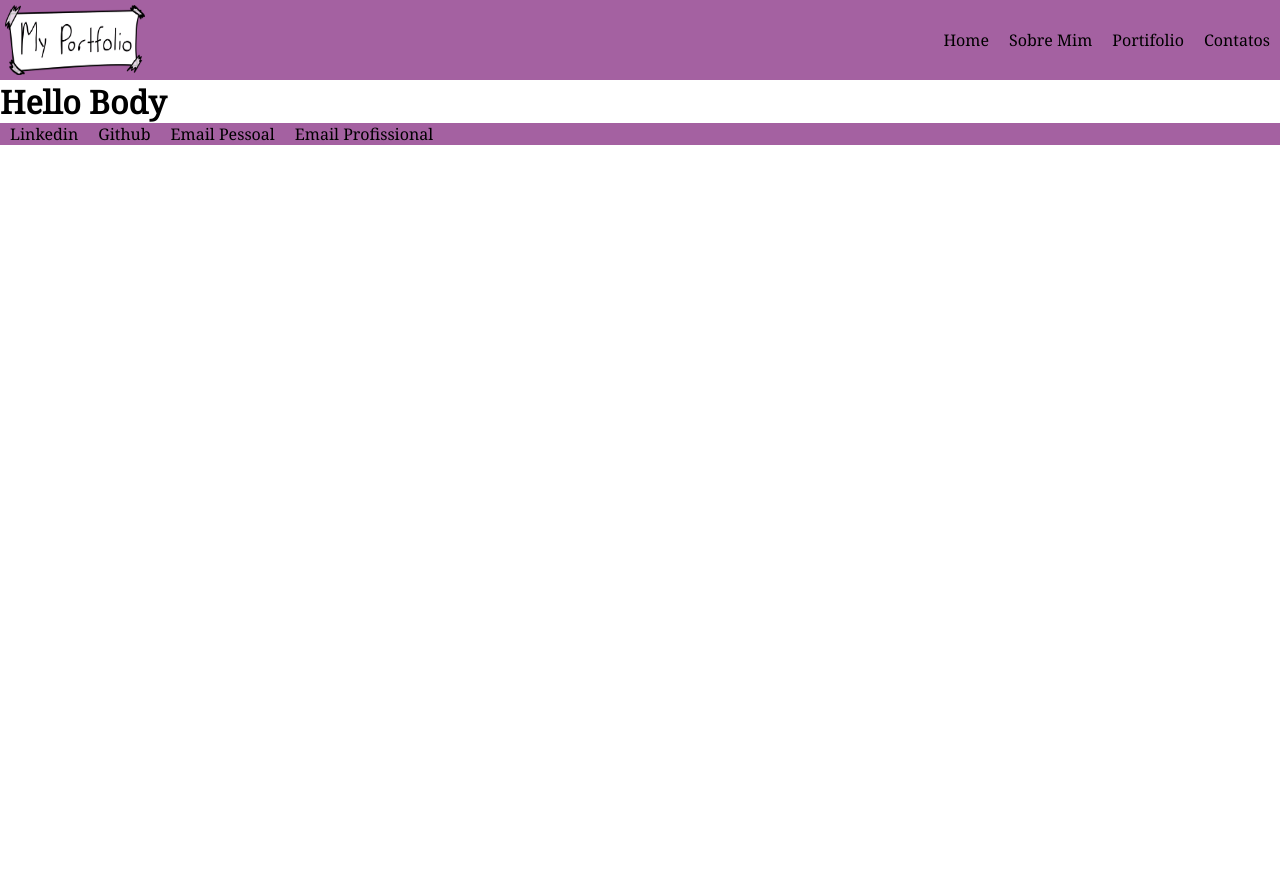
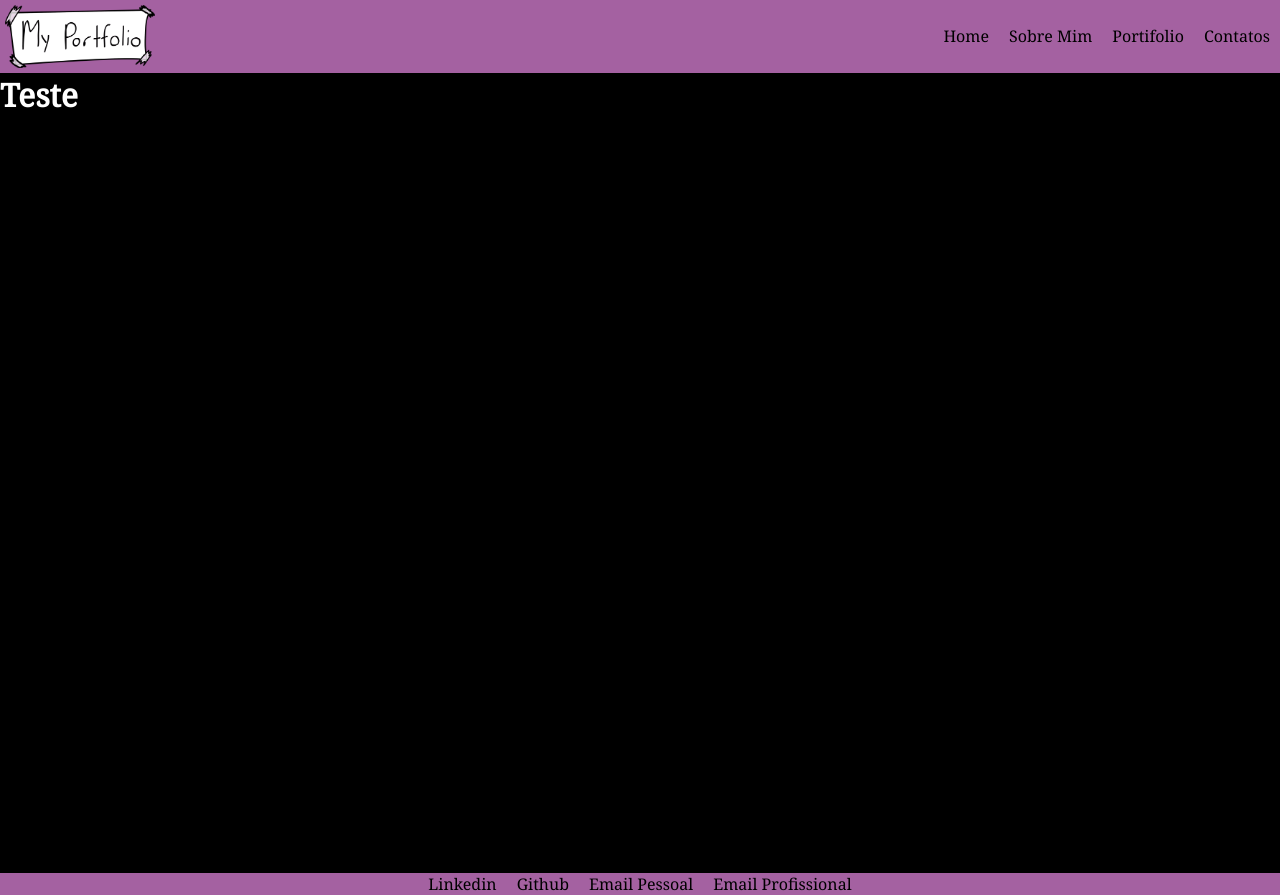
Before and after one commit to JoaoEloi/checkpointfrontend, a React (Create React App) app: page / in a window 1280 px wide. Before the commit the page ends 800 px from the top, so only its background shows below. Built offline with nearby package versions, Linux system fonts and the light colour scheme.

Commit message:
tentando incorporar o bootstrap

```diff
--- a/package.json
+++ b/package.json
@@ -1,11 +1,12 @@
 {
   "name": "checkpointfrontend",
-  "version": "1.0.0",
+  "version": "1.0.1",
   "private": true,
   "dependencies": {
     "@testing-library/jest-dom": "^5.16.2",
     "@testing-library/react": "^12.1.4",
     "@testing-library/user-event": "^13.5.0",
+    "bootstrap": "^5.1.3",
     "react": "^17.0.2",
     "react-dom": "^17.0.2",
     "react-scripts": "5.0.0",
--- a/public/index.html
+++ b/public/index.html
@@ -10,6 +10,8 @@
     <meta name="viewport" content="width=device-width, initial-scale=1" />
     <meta name="theme-color" content="#000000" />
     <title>João Eloi</title>
+
+
   </head>
   <body>
     <noscript>You need to enable JavaScript to run this app.</noscript>
--- a/src/components/Body/body.css
+++ b/src/components/Body/body.css
@@ -0,0 +1,8 @@
+.body_container_home{
+    background-color: black;
+    height: 100vh;
+}
+
+.body_container_content{
+    color: white;
+}
--- a/src/components/Body/index.js
+++ b/src/components/Body/index.js
@@ -1,5 +1,12 @@
+import './body.css'
+
 export default function Body () {
     return (
-        <h1>Hello Body</h1>
+        <>
+            <body className="body_container_home">
+                <h1 className="body_container_content">Teste</h1>
+
+            </body>
+        </>
     )
 }
--- a/src/components/Footer/footer.css
+++ b/src/components/Footer/footer.css
@@ -3,13 +3,16 @@
     display: flex;
     justify-content: space-between;
     align-items: center;
+    justify-content: center;
 }
 
 .footer_butons{
     list-style: none;
     display: flex;
+
 }
 
 .footer_buton_item{
-    margin: 0 10px
+    margin: 0 10px;
+
 }
--- a/src/components/Header/header.css
+++ b/src/components/Header/header.css
@@ -3,12 +3,14 @@
     display: flex;
     justify-content: space-between;
     align-items: center;
-
+    /* min-width: 400px; */
 }
 
 .logo_header_home{
-    width: 140px;
-    height: 70px;
+    max-width: 150px;
+    max-height: 75px;
+    min-width: 60px;
+    min-height: 35px;
     margin: 5px;
 }
 
--- a/src/globalstyle.css
+++ b/src/globalstyle.css
@@ -6,3 +6,17 @@
 body{
     font-family: 'Noto Serif', serif;
 }
+
+
+
+@media (orientation: landscape) {
+    .body-container {
+        flex-direction: row;
+    }
+}
+
+@media (orientation: portrait) {
+    .body-container {
+        flex-direction: column;
+    }
+}
```
Also changed, not shown: 1 other file (tests, documents, lock files or other folders).
